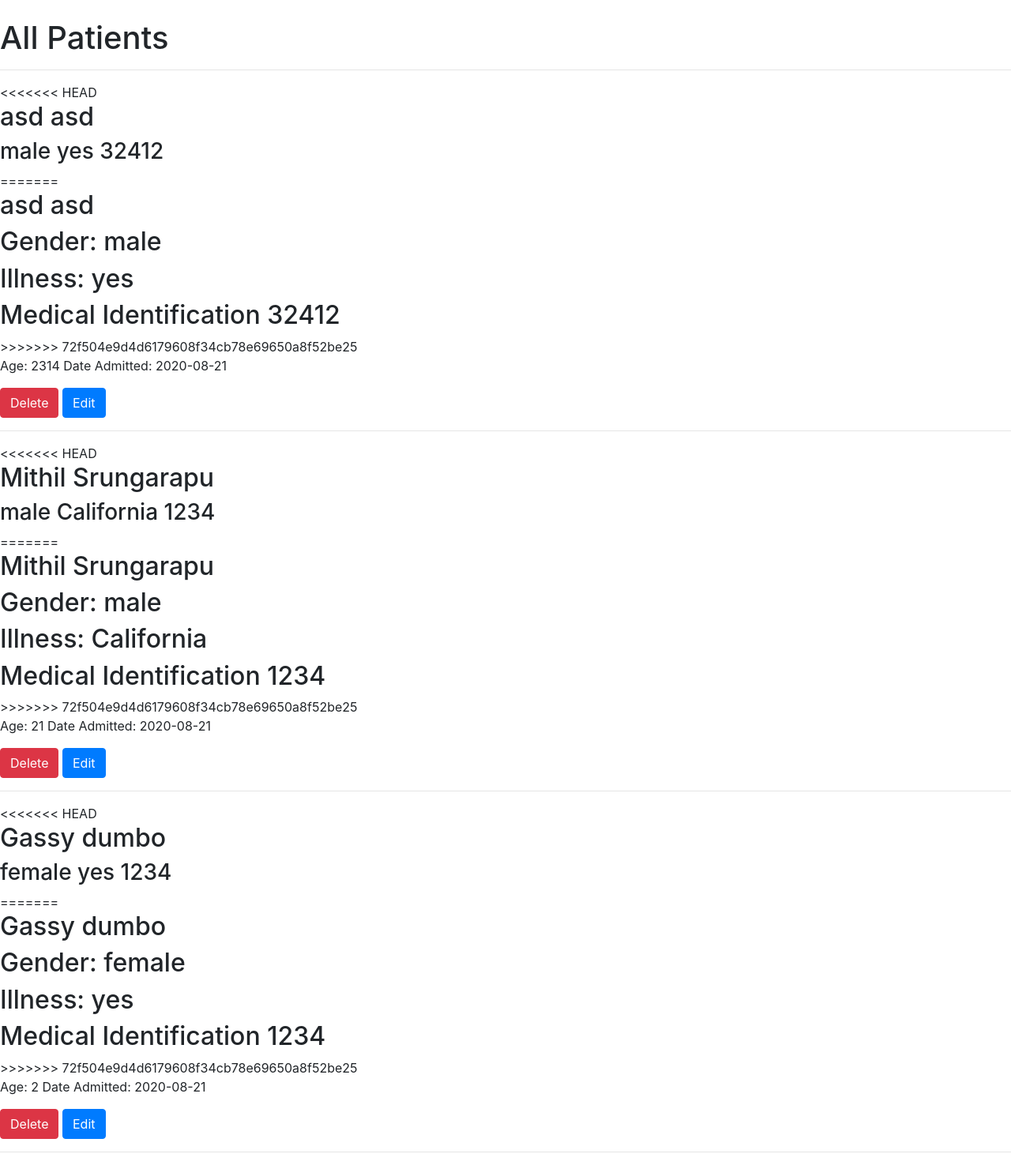
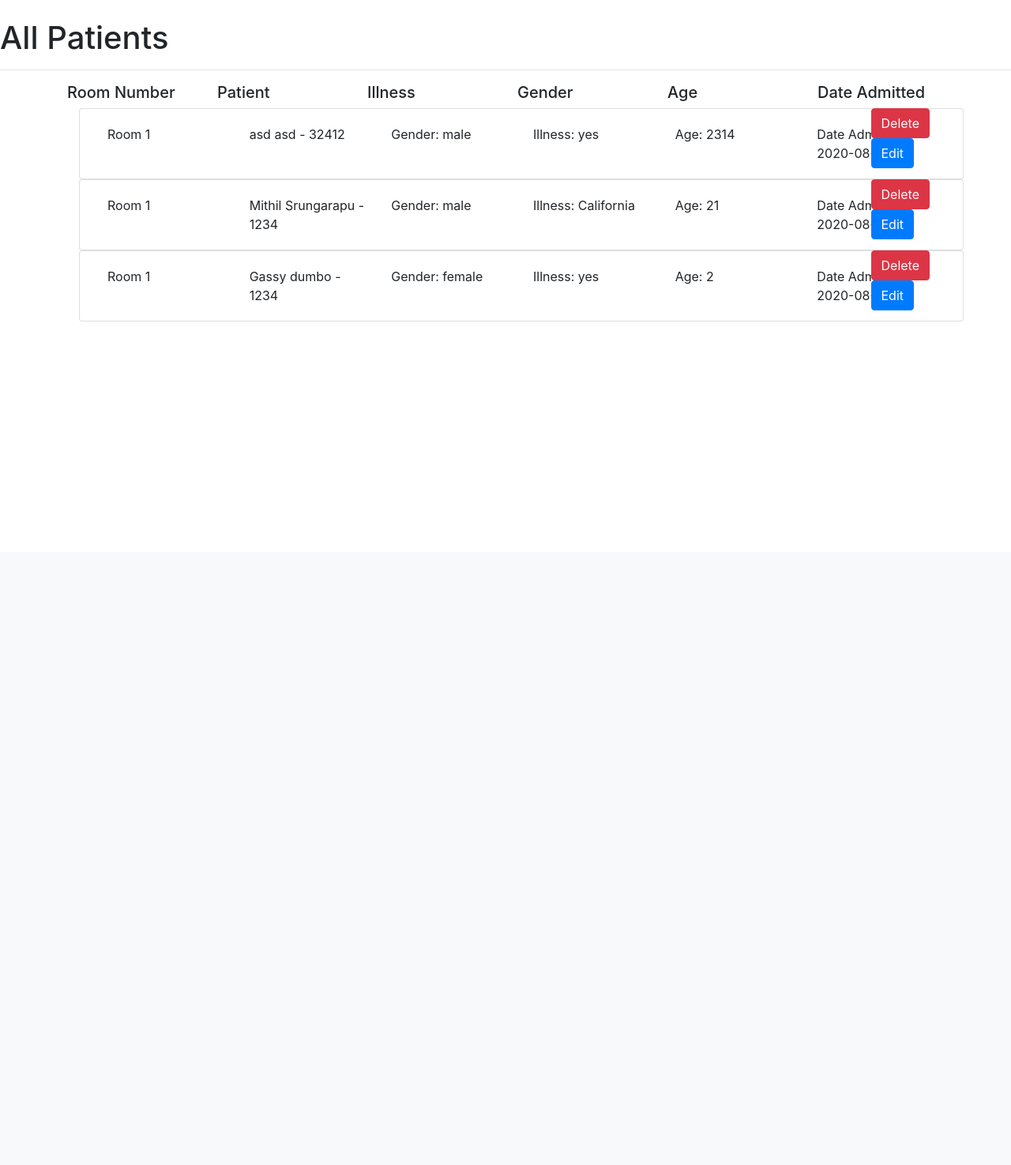
Before and after one commit to natelincyber/hospital_management_tool, a Flask app: page /see_patients in a window 1280 px wide. Shown: the part 101-1576 px from the top of the page at 79% size. After the commit the page ends 508 px from the top, so only its background shows below. Run offline with Flask 2, Linux system fonts and the light colour scheme; data comes from the database, SQL or seed files in the repository; some libraries are stand-ins or nearby versions.

Commit message:
modified:   Templates/see_patients.html

```diff
--- a/Templates/see_patients.html
+++ b/Templates/see_patients.html
@@ -1,4 +1,9 @@
 {% extends 'base.html' %}
+
+{% block head %}
+
+
+{% endblock %}
 
 {% block title %}See Patients{% endblock %}
 
@@ -14,41 +19,93 @@
         <p style="white-space:pre-wrap">You have no patients. Go to the add patient menu to add a new patient!</p>
     {% endif %}
 
+<div class="container">
+    <div class="row">
+        <div class="col">
+            <h5>Room Number</h5>
+        </div>
+        <div class="col">
+            <h5>Patient</h5>
+        </div>
+        <div class="col">
+            <h5>Illness</h5>
+        </div>
+        <div class="col">
+            <h5>Gender</h5>
+        </div>
+        <div class="col">
+            <h5>Age</h5>
+        </div>
+        <div class="col">
+            <h5>Date Admitted</h5>
+        </div>
+    </div>
+
     {% for patient in see_patients %}
-<<<<<<< HEAD
-        <h2>{{ patient.firstName }} {{patient.lastName}}</h2>
-        <h3>{{ patient.gender }} {{ patient.state }} {{ patient.medID }}</h3>
-=======
 
-        {% if patient.firstName %}
-            <h2>{{ patient.firstName }} {{patient.lastName}}</h2>
-        {% else %}
-            <h2>No patient name found</h2>
-        {% endif %}
+        <div class="container">
+            <div class="row">
+                <div class="col-11">
+                    <div class="card" style="width: 70rem;">
 
-        {% if patient.gender %}
-            <h2>Gender: {{patient.gender}}</h2>
-        {% else %}
-            <h2>No gender found</h2>
-        {% endif %}
+                        <div class="card-body">
 
-        {% if patient.state %}
-            <h2>Illness: {{ patient.state }}</h2>
-        {% else %}
-            <h2>No illness found</h2>
-        {% endif %}
+                            <div class="container">
+                                <div class="row">
+                                    <div class="col">
+                                        <p class="card-text">Room 1</p>
+                                    </div>
+                                    <div class="col">
+                                        {% if patient.firstName and patient.lastName and patient.medID %}
+                                            <p class="card-text">{{ patient.firstName }} {{patient.lastName}} - {{ patient.medID }}</p>
+                                        {% else %}
+                                            <p class="card-text">Patient name was not recorded!</p>
+                                        {% endif %}
+                                    </div>
+                                    <div class="col">
+                                        {% if patient.gender %}
+                                        <p class="card-text">Gender: {{ patient.gender }}</p>
+                                        {% else %}
+                                            <p class="card-text">No gender recorded!</p>
+                                        {% endif %}
+                                    </div>
+                                    <div class="col">
+                                        {% if patient.state %}
+                                        <p class="card-text">Illness: {{ patient.state }}</p>
+                                        {% else %}
+                                            <p class="card-text">No illness recorded!</p>
+                                        {% endif %}
+                                    </div>
+                                    <div class="col">
+                                        {% if patient.age %}
+                                            <p class="card-text">Age: {{ patient.age }}</p>
+                                        {% else %}
+                                            <p class="card-text">No age recorded!</p>
+                                        {% endif %}
+                                    </div>
+                                    <div class="col">
+                                        <p class="card-text">Date Admitted: {{ patient.date_admitted.date() }}</p>
+                                    </div>
+                                </div>
+                            </div>
+                        </div>
+                    </div>
+                </div>
+                <div class="col-1">
+                    <div class="row">
+                        <a class='btn btn-danger' href='/see_patients/delete/{{ patient.id }}'>Delete</a>
+                    </div>
+                    <div class="row">
+                        <a class='btn btn-primary' href='/see_patients/edit/{{ patient.id }}'>Edit</a>
+                    </div>
+                </div>
+            </div>
+        </div>
 
-        {% if patient.state %}
-            <h2>Medical Identification {{ patient.medID }}</h2>
-        {% else %}
-            <h2>No Medical Identification Found</h2>
-        {% endif %}
->>>>>>> 72f504e9d4d6179608f34cb78e69650a8f52be25
 
-        <p style="white-space:pre-wrap">Age: {{ patient.age }} Date Admitted: {{ patient.date_admitted.date() }}</p>
-        <a class='btn btn-danger' href='/see_patients/delete/{{ patient.id }}'>Delete</a>
-        <a class='btn btn-primary' href='/see_patients/edit/{{ patient.id }}'>Edit</a>
-        <hr>
+
     {% endfor %}
 
+</div>
+
 {% endblock %}
```
